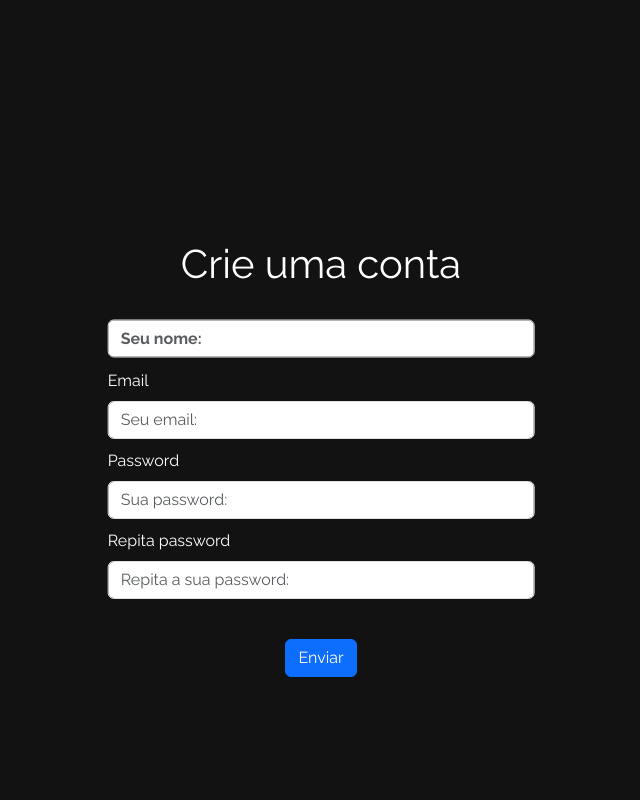
After one commit to kikinho11/GBS, a PHP site: page /login.php in a window 1280 px wide. The commit adds this page. Shown: the whole page, without its empty margins (319-959 px from the left). Run offline with PHP 8.4, Linux system fonts and the light colour scheme.

Commit message:
Import for new login page

```diff
--- /dev/null
+++ b/login.php
@@ -0,0 +1,38 @@
+<!DOCTYPE html>
+<html class="h-100" lang="pt-BR">
+<head>
+  <meta charset="UTF-8">
+  <meta name="viewport" content="width=device-width, initial-scale=1.0">
+  <meta name="description" content="Website for the GBS Team">
+  <link href="https://cdn.jsdelivr.net/npm/bootstrap@5.3.1/dist/css/bootstrap.min.css" rel="stylesheet" integrity="sha384-4bw+/aepP/YC94hEpVNVgiZdgIC5+VKNBQNGCHeKRQN+PtmoHDEXuppvnDJzQIu9" crossorigin="anonymous">
+  <link rel="stylesheet" href="./src/css/index.css" type="text/css">
+  <link rel="preconnect" href="https://fonts.googleapis.com">
+  <link rel="preconnect" href="https://fonts.gstatic.com" crossorigin>
+  <link href="https://fonts.googleapis.com/css2?family=Raleway:ital,wght@0,100;0,400;0,600;0,700;1,100&display=swap" rel="stylesheet">
+  <title>GBS IT Solutions</title>
+  <link rel="shortcut icon" href="src/icons/favicon.ico" type="image/x-icon">
+</head>
+
+<body style="height: 100%; background-color: #121212 ;">
+  <div class="w-100 h-100 text-center center-div4">
+    <form class="text-white" method="post" action="include/signup.php">
+      <h1 style="padding-bottom: 50px;">Crie uma conta</h1>
+      <div class="col-4 position-relative start-50 end-50 translate-middle text-start" style="padding-bottom: 15px;">
+        <input type="text" class="form-control" id="" name="username" placeholder="Seu nome:" style="font-weight: 900;">
+      </div>
+      <div class="col-4 position-relative start-50 end-50 translate-middle text-start" style="padding-top: 10px;">
+        <label for="email" class="form-label">Email</label>
+        <input type="email" class="form-control" id="" name="email" placeholder="Seu email:">
+      </div>
+      <div class="col-4 position-relative start-50 end-50 translate-middle text-start" style="padding-top: 10px;">
+        <label for="password" class="form-label">Password</label>
+        <input type="password" class="form-control" id="" name="password" placeholder="Sua password:">
+      </div>
+      <div class="col-4 position-relative start-50 end-50 translate-middle text-start" style="padding-top: 10px;">
+        <label for="password" class="form-label">Repita password</label>
+        <input type="password" class="form-control" id="" name="password-repeat" placeholder="Repita a sua password:">
+      </div>
+      <button type="submit" class="btn btn-primary" value="create-account">Enviar</button>
+    </form>
+  </div>
+</body>
--- a/mainPage.html
+++ b/mainPage.php
@@ -5,13 +5,12 @@
   <meta name="viewport" content="width=device-width, initial-scale=1.0">
   <meta name="description" content="Website for the GBS Team">
   <link href="https://cdn.jsdelivr.net/npm/bootstrap@5.3.1/dist/css/bootstrap.min.css" rel="stylesheet" integrity="sha384-4bw+/aepP/YC94hEpVNVgiZdgIC5+VKNBQNGCHeKRQN+PtmoHDEXuppvnDJzQIu9" crossorigin="anonymous">
-  <link rel="stylesheet" href="./src/css/mainPage.css" type="text/css">
-  <link rel="stylesheet" href="./src/css/navbar.css" type="text/css">
+  <link rel="stylesheet" href="./src/css/index.css" type="text/css">
   <link rel="preconnect" href="https://fonts.googleapis.com">
   <link rel="preconnect" href="https://fonts.gstatic.com" crossorigin>
   <link href="https://fonts.googleapis.com/css2?family=Raleway:ital,wght@0,100;0,400;0,600;0,700;1,100&display=swap" rel="stylesheet">
   <title>GBS IT Solutions</title>
-  <link rel="shortcut icon" href="src/icons/favicon.ico" type="image/x-icon"> <!-- Change this after new icon is on the icon folder -->
+  <link rel="shortcut icon" href="src/icons/favicon.ico" type="image/x-icon">
 </head>
 
 <body>
--- /dev/null
+++ b/src/css/index.css
@@ -0,0 +1,5 @@
+@import url("mainPage.css"); /* Main Page CSS */
+
+@import url("login.css"); /* Login Page CSS */
+
+@import url("navbar.css"); /* Navbar CSS */
--- /dev/null
+++ b/src/css/login.css
@@ -0,0 +1,9 @@
+window-size {
+  height: 100vh;
+  overflow: auto;
+}
+
+.center-div4 {
+  padding-top: 30vh;
+  padding-bottom: 30vh;
+}
```
Also changed, not shown: gbs_website.sql (added, +96 -0 lines), include/db.inc.php (added, +16 -0 lines), include/signup.inc.php (added, +20 -0 lines), src/css/style.css (deleted, +0 -28 lines), test/index.php (renamed from test/index.html).
